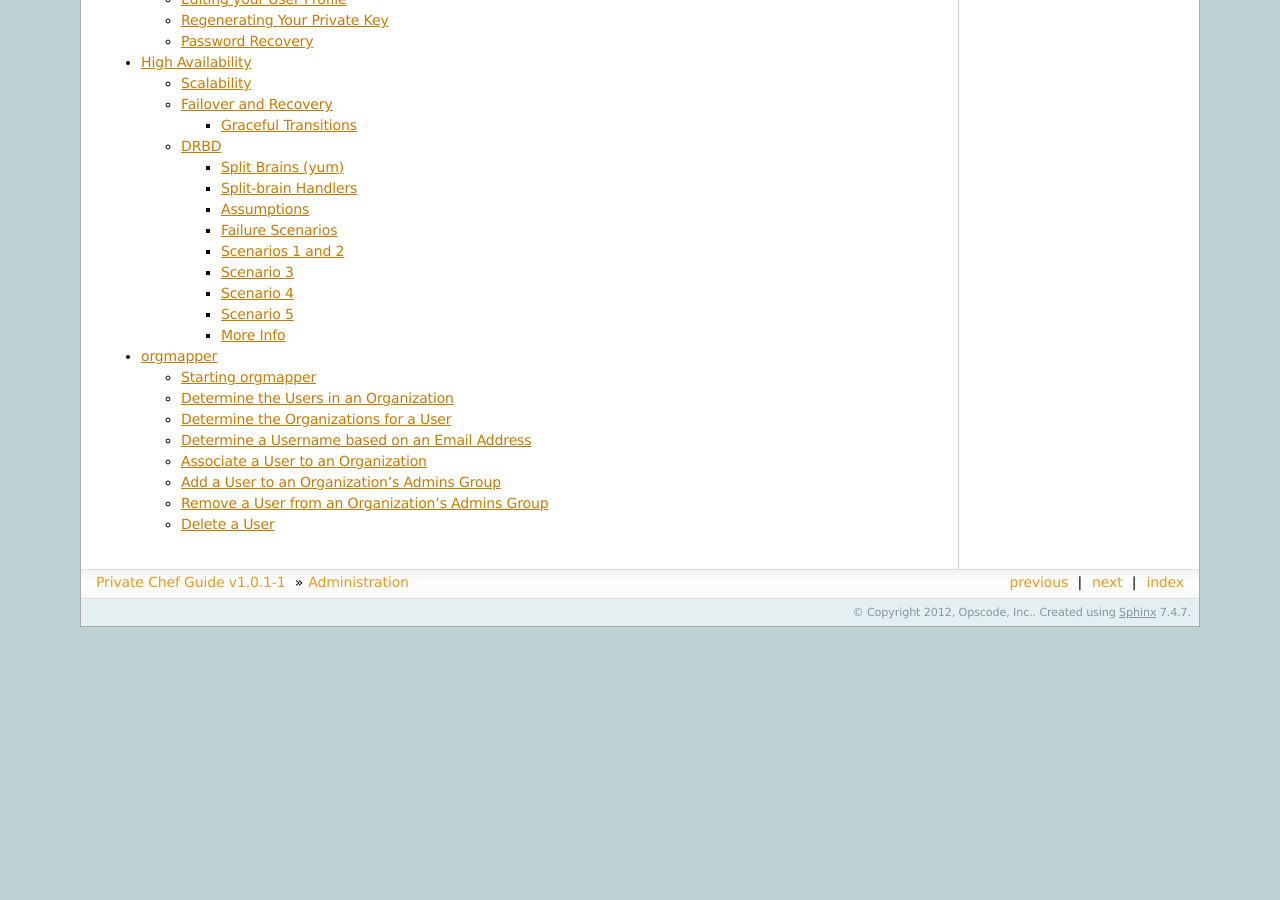
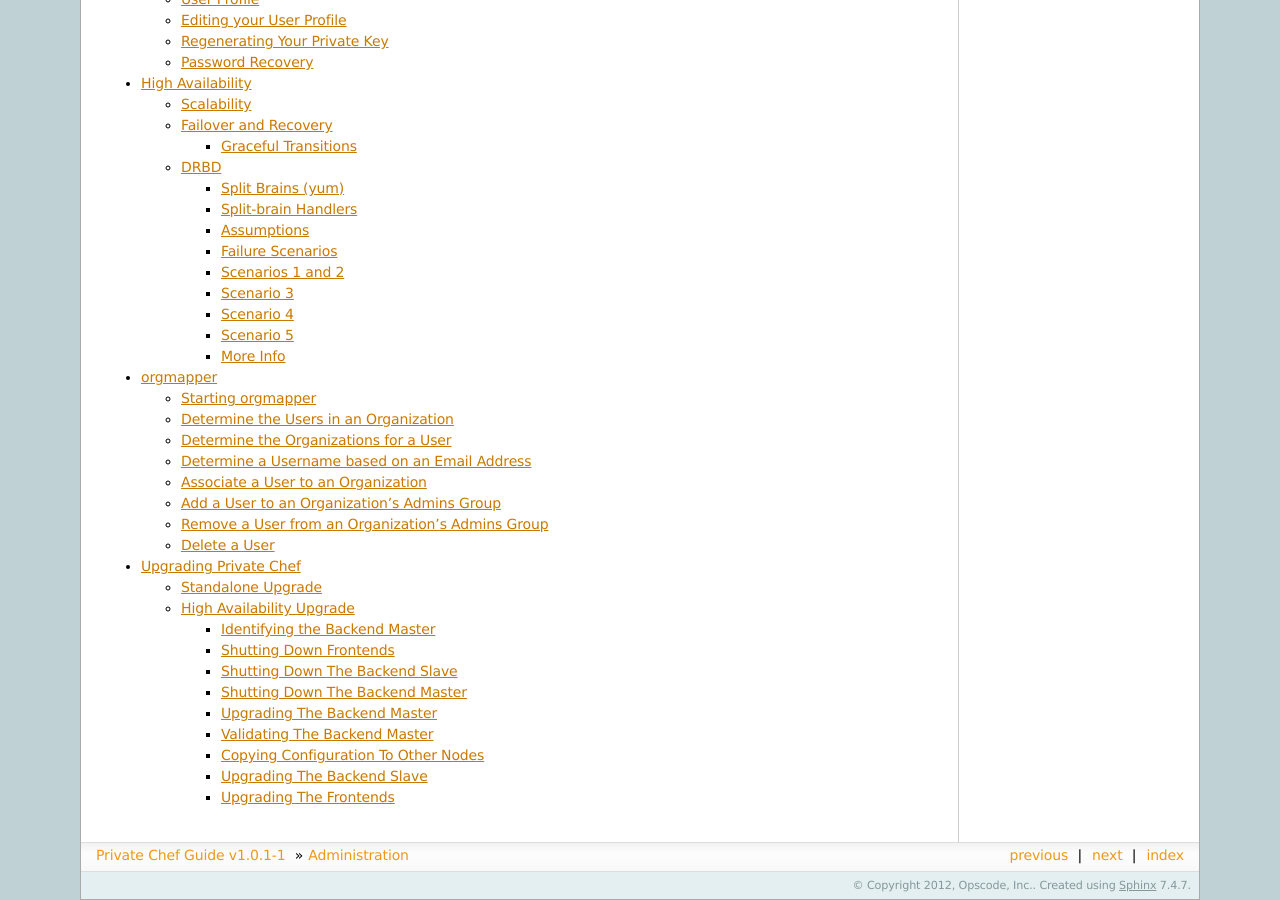
Before and after one commit to chef-boneyard/private-chef-administration, a Sphinx documentation site: the page built from source/administration.rst, in a window 1280 px wide and 900 px high, scrolled down 7879 px. Built offline with Sphinx 7.4.7, drawn with Linux system fonts in a browser that asks for light colours; before the commit the page ends 8506 px from its top, so only the background shows below that; some of the changed lines change nothing that is shown; some of the changed text lies outside the part shown.

Commit message:
adding upgrading instructions

```diff
--- a/source/administration.rst
+++ b/source/administration.rst
@@ -8,6 +8,7 @@
 -  :doc:`Logs </administration/logs>`: Information on what is logged by Private Chef, and how to use them for troubleshooting.
 -  :doc:`User Management </administration/user_management>`: An overview of User Management.
 -  :doc:`High Availability </administration/high_availability>`: An in-depth tour of the High Availability features of Private Chef.
+-  :doc:`Upgrading </administration/upgrading>`: Step-by-step guide to upgrading Priave Chef.
 
 .. toctree::
 
@@ -17,3 +18,4 @@
    administration/user_management
    administration/high_availability
    administration/org_mapper
+   administration/upgrading
--- /dev/null
+++ b/source/administration/upgrading.rst
@@ -0,0 +1,336 @@
+
+.. index::
+  single: upgrading
+
+======================
+Upgrading Private Chef
+======================
+
+.. index::
+  pair: upgrading; standalone upgrade
+
+Standalone Upgrade
+------------------
+
+The installation process for a standalone upgrade of Private Chef is handled automaticatlly
+by the package upgrade process.
+
+On RedHat RPM based systems run rpm with the appropriate upgrade flags and with the new
+RPM to be installed:
+
+.. code-block:: bash
+
+  $ rpm -Uvh private-chef-1.1.10-1.el6.x86_64.rpm
+
+On Ubuntu or Debian deb-package based systems run dpkg with the install flag:
+
+.. code-block:: bash
+
+  $ dpkg -i private-chef_1.1.10-1.ubuntu.10.04_amd64.deb
+
+The Private Chef system will be shut down completely, the new packages will be installed, and
+reconfigure will be run automatically and the system will start with the same configuration, while
+preserving the data files and log files from the previous install.
+
+.. index::
+  pair: upgrade; high availabilty upgrade
+
+High Availability Upgrade
+-------------------------
+
+The high availability process is substantially more complicated than a standalone upgrade.  Systems must be
+shut down and upgraded in a specific order, and key material generated during the first install must be
+copied around manually to the other nodes in the cluster by the user performing the upgrade.  Also it is
+important to validate that services are down and kill any stray processes (this is for upgrading from
+old builds prior to 1.1.10).
+
+.. index::
+  triple: upgrade; high availabilty upgrade; identifying the backend master
+
+Identifying the Backend Master
+~~~~~~~~~~~~~~~~~~~~~~~~~~~~~~
+
+Run :command:`private-chef-ctl ha-status` on both backend servers and identify which server returns the line
+identifying it as the master backend:
+
+.. code-block:: bash
+
+  [OK] cluster status = master
+
+.. index::
+  triple: upgrade; high availabilty upgrade; shutting down frontends
+
+Shutting Down Frontends
+~~~~~~~~~~~~~~~~~~~~~~~~
+
+Login to each frontend server in the cluster and make certain to fully stop all Private Chef related
+proceses on the servers.  First stop all the services, and then ensure that any stuck processes
+have been cleaned up with the graceful-kill command:
+
+.. code-block:: bash
+
+  $ private-chef-ctl stop
+  $ private-chef-ctl graceful-kill
+
+Next, ensure that the Private Chef runit process has been removed from the init subsystem (this is for
+upgrading from old builds prior to 1.1.10):
+
+.. code-block:: bash
+
+  $ rm -f /etc/init/opscode-runsvdir.conf
+  $ pkill -TERM -f 'runsvdir -P /opt/opscode/service'
+
+Finally, ensure that there are no processes that have been overlooked by the previous commands or
+which have become stuck in the process table (this is for upgrading from old builds prior to 1.1.10):
+
+.. code-block:: bash
+
+  $ ps xauww | egrep '(opscode|runsv|svlogd)' | grep -v grep | awk '{ print $2 }' | xargs kill -9
+
+To double-check the readiness of the systems, this command should produce no output (this is for
+upgrading from old builds prior to 1.1.10):
+
+.. code-block:: bash
+
+  $ ps xauww | egrep '(opscode|runsv|svlogd)' | grep -v grep
+
+.. index::
+  triple: upgrade; high availabilty upgrade; shutting down the backend slave
+
+Shutting Down The Backend Slave
+~~~~~~~~~~~~~~~~~~~~~~~~~~~~~~~
+
+To shut down the backend slave box first stop keepalived and tail the keepalived logs in case there
+is a cluster failover in process:
+
+.. code-block:: bash
+
+  $ private-chef-ctl keepalived stop
+  $ private-chef-ctl keepalived tail
+
+If there is a state transition from master to backup running, it must be allowed to complete:
+
+.. code-block:: bash
+
+  ==> /var/log/opscode/keepalived/cluster.log <==
+  Wed, 28 Mar 2012 22:09:14 +0000: Stopping service opscode-expander-reindexer
+  Wed, 28 Mar 2012 22:09:14 +0000: Stopping service opscode-org-creator
+  Wed, 28 Mar 2012 22:09:15 +0000: Stopping service opscode-chef
+  Wed, 28 Mar 2012 22:09:15 +0000: Stopping service opscode-erchef
+  Wed, 28 Mar 2012 22:09:15 +0000: Stopping service opscode-webui
+  Wed, 28 Mar 2012 22:09:16 +0000: Stopping service php-fpm
+  Wed, 28 Mar 2012 22:09:16 +0000: Stopping service fcgiwrap
+  Wed, 28 Mar 2012 22:09:17 +0000: Stopping service nagios
+  Wed, 28 Mar 2012 22:09:17 +0000: Stopping service nginx
+  Wed, 28 Mar 2012 22:09:18 +0000: Transitioned to backup
+
+Next, stop all the services, and then ensure that any stuck processes
+have been cleaned up with the graceful-kill command:
+
+.. code-block:: bash
+
+  $ private-chef-ctl stop
+  $ private-chef-ctl graceful-kill
+
+Next, ensure that the Private Chef runit process has been removed from the init subsystem (this is for
+upgrading from old builds prior to 1.1.10):
+
+.. code-block:: bash
+
+  $ rm -f /etc/init/opscode-runsvdir.conf
+  $ pkill -TERM -f 'runsvdir -P /opt/opscode/service'
+
+Finally, ensure that there are no processes that have been overlooked by the previous commands or
+which have become stuck in the process table (this is for upgrading from old builds prior to 1.1.10):
+
+.. code-block:: bash
+
+  $ ps xauww | egrep '(opscode|runsv|svlogd)' | grep -v grep | awk '{ print $2 }' | xargs kill -9
+
+To double-check the readiness of the systems, this command should produce no output (this is for
+upgrading from old builds prior to 1.1.10):
+
+.. code-block:: bash
+
+  $ ps xauww | egrep '(opscode|runsv|svlogd)' | grep -v grep
+
+.. index::
+  triple: upgrade; high availabilty upgrade; shutting down the backend master
+
+Shutting Down The Backend Master
+~~~~~~~~~~~~~~~~~~~~~~~~~~~~~~~~
+
+The backend master box should be the last box shut down to avoid generating a failvover event.  If
+the other nodes are shut down correctly, the backend master may not be shut down.
+
+First, stop all the services, and then ensure that any stuck processes
+have been cleaned up with the graceful-kill command:
+
+.. code-block:: bash
+
+  $ private-chef-ctl stop
+  $ private-chef-ctl graceful-kill
+
+Next, ensure that the Private Chef runit process has been removed from the init subsystem (this is for
+upgrading from old builds prior to 1.1.10):
+
+.. code-block:: bash
+
+  $ rm -f /etc/init/opscode-runsvdir.conf
+  $ pkill -TERM -f 'runsvdir -P /opt/opscode/service'
+
+Finally, ensure that there are no processes that have been overlooked by the previous commands or
+which have become stuck in the process table (this is for upgrading from old builds prior to 1.1.10):
+
+.. code-block:: bash
+
+  $ ps xauww | egrep '(opscode|runsv|svlogd)' | grep -v grep | awk '{ print $2 }' | xargs kill -9
+
+To double-check the readiness of the systems, this command should produce no output (this is for
+upgrading from old builds prior to 1.1.10):
+
+.. code-block:: bash
+
+  $ ps xauww | egrep '(opscode|runsv|svlogd)' | grep -v grep
+
+.. index::
+  triple: upgrade; high availabilty upgrade; upgrading the backend master
+
+Upgrading The Backend Master
+~~~~~~~~~~~~~~~~~~~~~~~~~~~~
+
+.. warning::
+
+  The server previous identified as the backend master must be brought up first so
+  that backend processes can initialize their state before accepting connections from
+  frontend applications.
+
+On RedHat RPM based systems run rpm with the appropriate upgrade flags and with the new
+RPM to be installed:
+
+.. code-block:: bash
+
+  $ rpm -Uvh private-chef-1.1.10-1.el6.x86_64.rpm
+
+On Ubuntu or Debian deb-package based systems run dpkg with the install flag:
+
+.. code-block:: bash
+
+  $ dpkg -i private-chef_1.1.10-1.ubuntu.10.04_amd64.deb
+
+This will automatically upgarade the system, run reconfigure on the system and start the
+backend services.
+
+.. index::
+  triple: upgrade; high availabilty upgrade; validating the backend master
+
+Validating The Backend Master
+~~~~~~~~~~~~~~~~~~~~~~~~~~~~~
+
+Next, wait until the load average of the server has dropped by watching :command:`top` until
+the load average on the server is below 1.00 and the server has finished initailizing.  Then
+run the test suite against the backend by running the command on the upgraded backend master:
+
+.. code-block:: bash
+
+  $ private-chef-ctl test
+
+If this test succeeds without any red failing tests, then you are ready to proceed.
+
+.. index::
+  triple: upgrade; high availabilty upgrade; copying configuration to other nodes
+
+Copying Configuration To Other Nodes
+~~~~~~~~~~~~~~~~~~~~~~~~~~~~~~~~~~~~
+
+.. warning::
+
+  The entire contents of /etc/opscode must be copied from the backend master all of the
+  other members of the cluster.  There may be new configuration state generated as a result
+  of bootstrapping the first member of the cluster which must agree on all cluster members.
+
+The entire contents of /etc/opscode on the backend master must now be copied to the other
+cluster members.  The easiest way to accomplish this is to have ssh root trust and logins setup
+between all the cluster members and to copy the contents around from the backend master.  In
+a cluster with backed master named be1, backend slave named be2, and frontend servers fe1 and
+fe2 this might look like:
+
+.. code-block:: bash
+
+  be1# scp /etc/opscode/* fe1:/etc/opscode
+  be1# scp /etc/opscode/* fe2:/etc/opscode
+  be1# scp /etc/opscode/* be2:/etc/opscode
+
+The details of how to accomplish shipping this data between servers will vary from site to site, please
+use whatever scp and rsync tools you have available.
+
+.. index::
+  triple: upgrade; high availabilty upgrade; upgrading the backend slave
+
+Upgrading The Backend Slave
+~~~~~~~~~~~~~~~~~~~~~~~~~~~
+
+Once the /etc/opscode files have been copied over to the backend slave from the master, the backend
+slave may be updated.
+
+On RedHat RPM based systems run rpm with the appropriate upgrade flags and with the new
+RPM to be installed:
+
+.. code-block:: bash
+
+  $ rpm -Uvh private-chef-1.1.10-1.el6.x86_64.rpm
+
+On Ubuntu or Debian deb-package based systems run dpkg with the install flag:
+
+.. code-block:: bash
+
+  $ dpkg -i private-chef_1.1.10-1.ubuntu.10.04_amd64.deb
+
+This will automatically upgarade the system, run reconfigure on the system and start the
+backend services.
+
+This may trigger a cluster failover, which will requiring watching the keepalived logs until
+the cluster failover completes and the server has transitioned fully into either the
+master of backup states:
+
+.. code-block:: bash
+
+  $ private-chef-ctl keepalived tail
+
+  ==> /var/log/opscode/keepalived/cluster.log <==
+  Wed, 28 Mar 2012 22:09:14 +0000: Stopping service opscode-expander-reindexer
+  Wed, 28 Mar 2012 22:09:14 +0000: Stopping service opscode-org-creator
+  Wed, 28 Mar 2012 22:09:15 +0000: Stopping service opscode-chef
+  Wed, 28 Mar 2012 22:09:15 +0000: Stopping service opscode-erchef
+  Wed, 28 Mar 2012 22:09:15 +0000: Stopping service opscode-webui
+  Wed, 28 Mar 2012 22:09:16 +0000: Stopping service php-fpm
+  Wed, 28 Mar 2012 22:09:16 +0000: Stopping service fcgiwrap
+  Wed, 28 Mar 2012 22:09:17 +0000: Stopping service nagios
+  Wed, 28 Mar 2012 22:09:17 +0000: Stopping service nginx
+  Wed, 28 Mar 2012 22:09:18 +0000: Transitioned to backup
+
+If instead bringing the backup node online triggers a transition to master, please use the
+:command:`top` command to watch for the load average to fall below 1.00 before
+proceeding.
+
+.. index::
+  triple: upgrade; high availabilty upgrade; upgrading the frontends
+
+Upgrading The Frontends
+~~~~~~~~~~~~~~~~~~~~~~~
+
+On RedHat RPM based systems run rpm with the appropriate upgrade flags and with the new
+RPM to be installed:
+
+.. code-block:: bash
+
+  $ rpm -Uvh private-chef-1.1.10-1.el6.x86_64.rpm
+
+On Ubuntu or Debian deb-package based systems run dpkg with the install flag:
+
+.. code-block:: bash
+
+  $ dpkg -i private-chef_1.1.10-1.ubuntu.10.04_amd64.deb
+
+This will automatically upgarade the system, run reconfigure on the system and start the
+frontend services.
```
